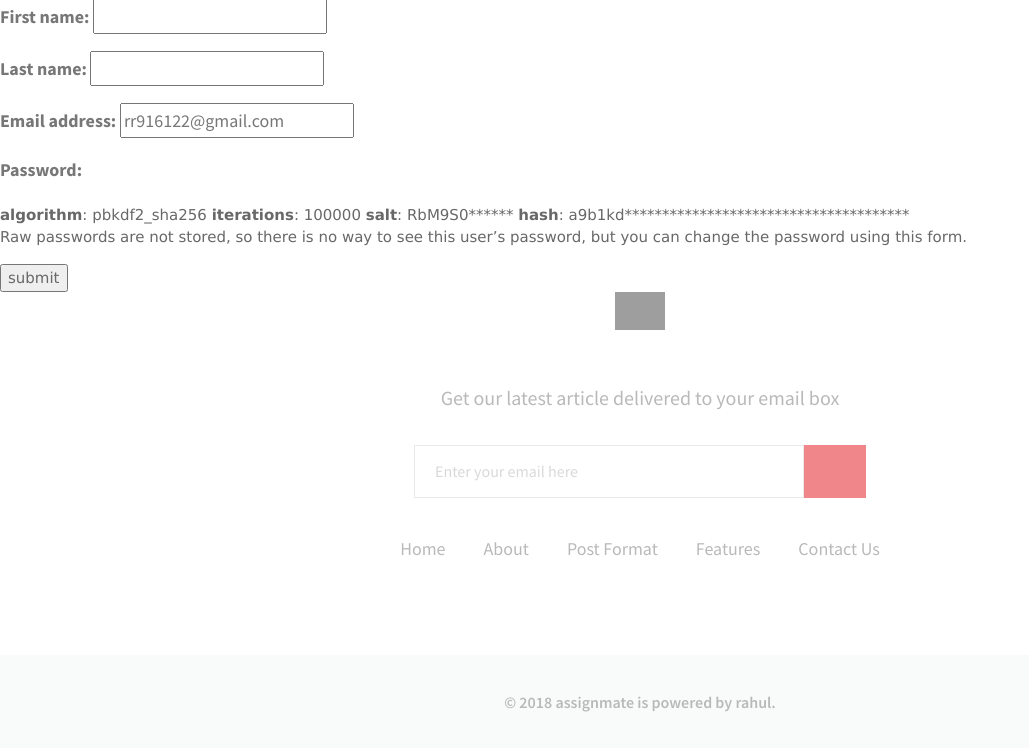
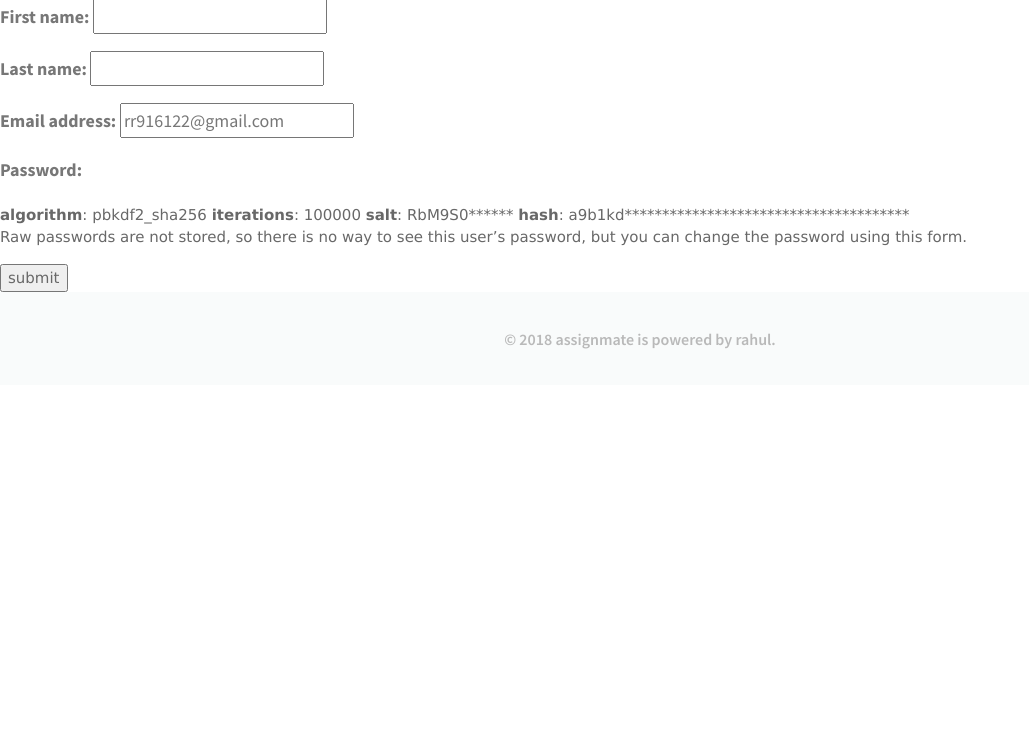
Before and after one commit to rahul-keshav/assignamate, a Django app: page /accounts/profile/edit/ in a window 1280 px wide. Shown: the part 89-837 px from the top of the page, without its empty margins (0-1029 px from the left). After the commit the page ends 438 px from the top, so only its background shows below. Run offline with Django 3.2, Linux system fonts and the light colour scheme; a user stored in the database is signed in; some libraries are stand-ins or nearby versions; some web fonts are replaced; grey boxes are pictures that could not be loaded.

Commit message:
footer section removed through-out the site

```diff
--- a/accounts/templates/accounts/base.html
+++ b/accounts/templates/accounts/base.html
@@ -5,26 +5,26 @@
     <meta name="viewport" content="width=device-width, initial-scale=1, minimum-scale=1.0">
     {% block title%}<title>Title</title>{% endblock %}
     {% load staticfiles %}
-    <link type="text/css" rel="stylesheet" href="{% static 'accounts/css/bootstrap.min.css' %}">
-    <link type="text/css" rel="stylesheet" href="{% static 'accounts/css/owl.carousel.css' %}">
-    <link type="text/css" rel="stylesheet" href="{% static 'accounts/css/font-awesome.css' %}">
-    <link type="text/css" rel="stylesheet" href="{% static 'accounts/css/magnific-popup.css' %}">
-    <link type="text/css" rel="stylesheet" href="{% static 'accounts/css/style.css' %}">
-    <link type="text/css" rel="stylesheet" href="{% static 'accounts/css/media.css' %}">
+    <!--<link type="text/css" rel="stylesheet" href="{% static 'accounts/css/bootstrap.min.css' %}">-->
+    <!--<link type="text/css" rel="stylesheet" href="{% static 'accounts/css/owl.carousel.css' %}">-->
+    <!--<link type="text/css" rel="stylesheet" href="{% static 'accounts/css/font-awesome.css' %}">-->
+    <!--<link type="text/css" rel="stylesheet" href="{% static 'accounts/css/magnific-popup.css' %}">-->
+    <!--<link type="text/css" rel="stylesheet" href="{% static 'accounts/css/style.css' %}">-->
+    <!--<link type="text/css" rel="stylesheet" href="{% static 'accounts/css/media.css' %}">-->
+    <!--<link type="text/css" rel="stylesheet" href="{% static 'accounts/css/w3.css' %}">-->
+     <!-- Bootstrap css -->
+    <link type="text/css" rel="stylesheet" href="http://scribbler.projectsmd.in/html/css/bootstrap.min.css">
+    <!-- Owl Carousel css -->
+    <link type="text/css" rel="stylesheet" href="http://scribbler.projectsmd.in/html/css/owl.carousel.min.css">
+    <!-- Font Awesome css -->
+    <link type="text/css" rel="stylesheet" href="http://scribbler.projectsmd.in/html/css/font-awesome.css">
+    <!-- Magnific Popup css -->
+    <link type="text/css" href="http://scribbler.projectsmd.in/html/css/magnific-popup.css" rel="stylesheet">
+    <!-- Custom css -->
+    <link type="text/css" href="http://scribbler.projectsmd.in/html/css/style.css" rel="stylesheet">
+    <!-- Custom Media Query css -->
+    <link type="text/css" href="http://scribbler.projectsmd.in/html/css/media.css" rel="stylesheet">
     <link type="text/css" rel="stylesheet" href="{% static 'accounts/css/w3.css' %}">
-     <!-- Bootstrap css -->
-    <!--<link type="text/css" rel="stylesheet" href="http://scribbler.projectsmd.in/html/css/bootstrap.min.css">-->
-    <!-- Owl Carousel css -->
-    <!--<link type="text/css" rel="stylesheet" href="http://scribbler.projectsmd.in/html/css/owl.carousel.min.css">-->
-    <!-- Font Awesome css -->
-    <!--<link type="text/css" rel="stylesheet" href="http://scribbler.projectsmd.in/html/css/font-awesome.css">-->
-    <!-- Magnific Popup css -->
-    <!--<link type="text/css" href="http://scribbler.projectsmd.in/html/css/magnific-popup.css" rel="stylesheet">-->
-    <!-- Custom css -->
-    <!--<link type="text/css" href="http://scribbler.projectsmd.in/html/css/style.css" rel="stylesheet">-->
-    <!-- Custom Media Query css -->
-    <!--<link type="text/css" href="http://scribbler.projectsmd.in/html/css/media.css" rel="stylesheet">-->
-    <!--<link type="text/css" rel="stylesheet" href="{% static 'accounts/css/w3.css' %}">-->
     {% block style %}
     {% endblock %}
     {% block heading %}{% endblock %}
@@ -127,54 +127,6 @@
         {% block body%}
         {%endblock%}
 
-            <!-- footer Section Begins -->
-        <footer id="footer" class="footer pr pad-bottom-small text-align-center">
-            <div class="container">
-                <div class="row">
-                    <div class="col-lg-12 col-md-12 col-sm-12 col-xs-12">
-                        <a href="javascript:void(0)" class="footer-logo"><img src="http://plotandscatter.com/assets/images/questions.png" style="width:50px" alt="images" /></a>
-                        <!-- Subscribe Form Begins -->
-                        <div class="subscibe-box">
-                            <h4>Get our latest article delivered to your email box</h4>
-                            <form class="subscribe-form">
-                                <input type="text" placeholder="Enter your email here">
-                                <a href="javascript:void(0)" class="subscribe-btn"><i class="fa fa-location-arrow" aria-hidden="true"></i></a>
-                            </form>
-                        </div>
-                        <!-- Subscribe Form Ends -->
-                        <!-- Footer Links Begins -->
-                        <ul class="footer-links">
-                            <li> <a href="javascript:void(0)">Home</a> </li>
-                            <li> <a href="javascript:void(0)">About</a> </li>
-                            <li> <a href="javascript:void(0)">Post Format</a> </li>
-                            <li> <a href="javascript:void(0)">Features</a> </li>
-                            <li> <a href="javascript:void(0)">Contact Us</a> </li>
-                        </ul>
-                        <!-- Footer Links Ends -->
-                        <!-- Social Media Links Begins -->
-                        <ul class="social">
-                            <li>
-                                <a href="javascript:void(0)"><i class="fa fa-facebook"></i></a>
-                            </li>
-                            <li>
-                                <a href="javascript:void(0)"><i class="fa fa-twitter"></i></a>
-                            </li>
-                            <li>
-                                <a href="javascript:void(0)"><i class="fa fa-google-plus"></i></a>
-                            </li>
-                            <li>
-                                <a href="javascript:void(0)"><i class="fa fa-linkedin"></i></a>
-                            </li>
-                            <li>
-                                <a href="javascript:void(0)"><i class="fa fa-youtube"></i></a>
-                            </li>
-                        </ul>
-                        <!-- Social Media Links Ends -->
-                    </div>
-                </div>
-            </div>
-        </footer>
-        <!-- footer Section Ends -->
         <!-- Copyright Section Begins -->
         <div id="copyright" class="copyright pr text-align-center">
             <div class="container">
@@ -229,7 +181,7 @@
     <script type="text/javascript" src="http://scribbler.projectsmd.in/html/js/element.js"></script>
     <!-- Imagesloaded Js -->
       <!--<script type="text/javascript" src="{% static 'accounts/js/imagesloaded.pkgd.min.js' %}"></script>-->
-    <!--<script type="text/javascript" src="http://scribbler.projectsmd.in/html/js/imagesloaded.pkgd.min.js"></script>-->
+    <script type="text/javascript" src="http://scribbler.projectsmd.in/html/js/imagesloaded.pkgd.min.js"></script>
     <!--##########-->
 
 
```
Also changed, not shown: db.sqlite3.
